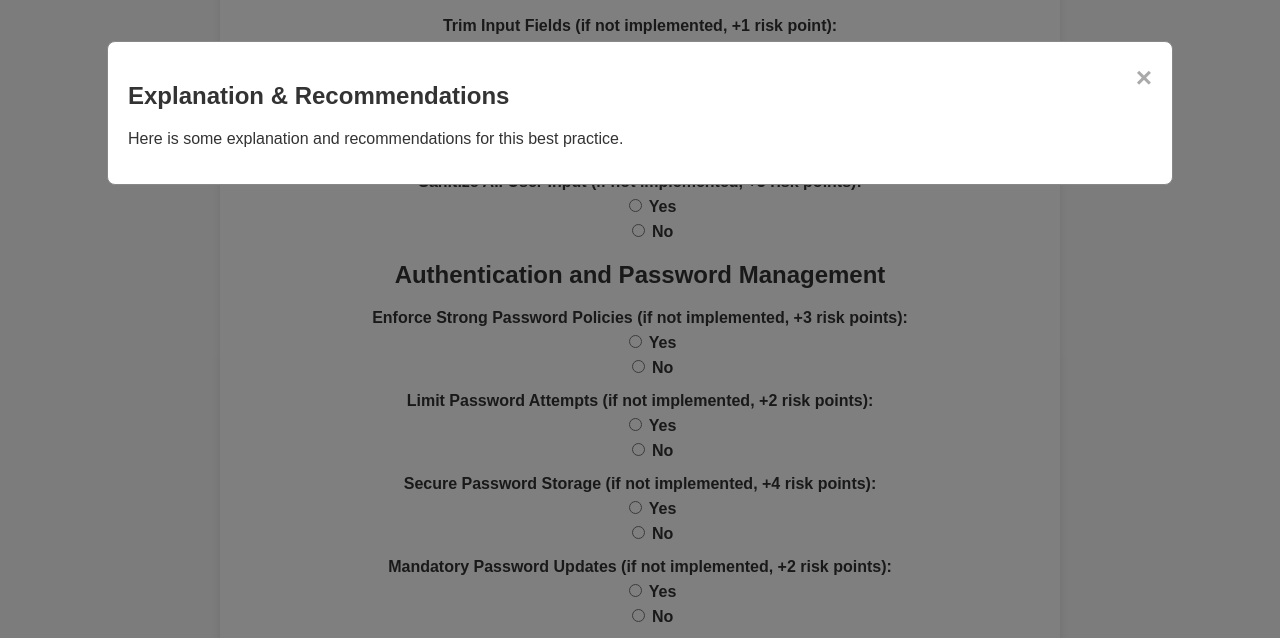
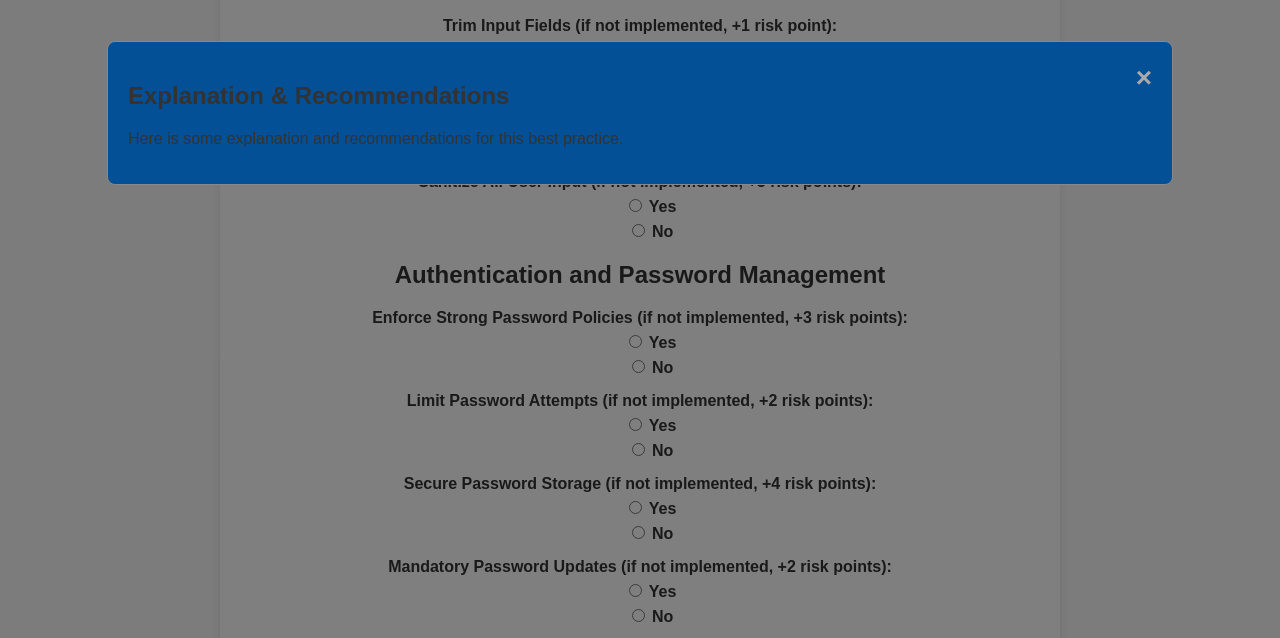
Before and after one commit to JuanSarthou/cybersecurity-risk_calculator_for_web_developers-showcase, a plain HTML site: page index.html in a window 1280 px wide. Both pictures are taken after a click on the button "Info". Shown: the part 151-789 px from the top of the page. Drawn offline with Linux system fonts and the light colour scheme.

Commit message:
Update styles.css

```diff
--- a/styles.css
+++ b/styles.css
@@ -75,7 +75,7 @@ button:hover {
 
 /* Modal Content */
 .modal-content {
-  background-color: #fff;
+  background-color: #035096;
   margin: 15% auto;
   padding: 20px;
   border: 1px solid #888;
```
